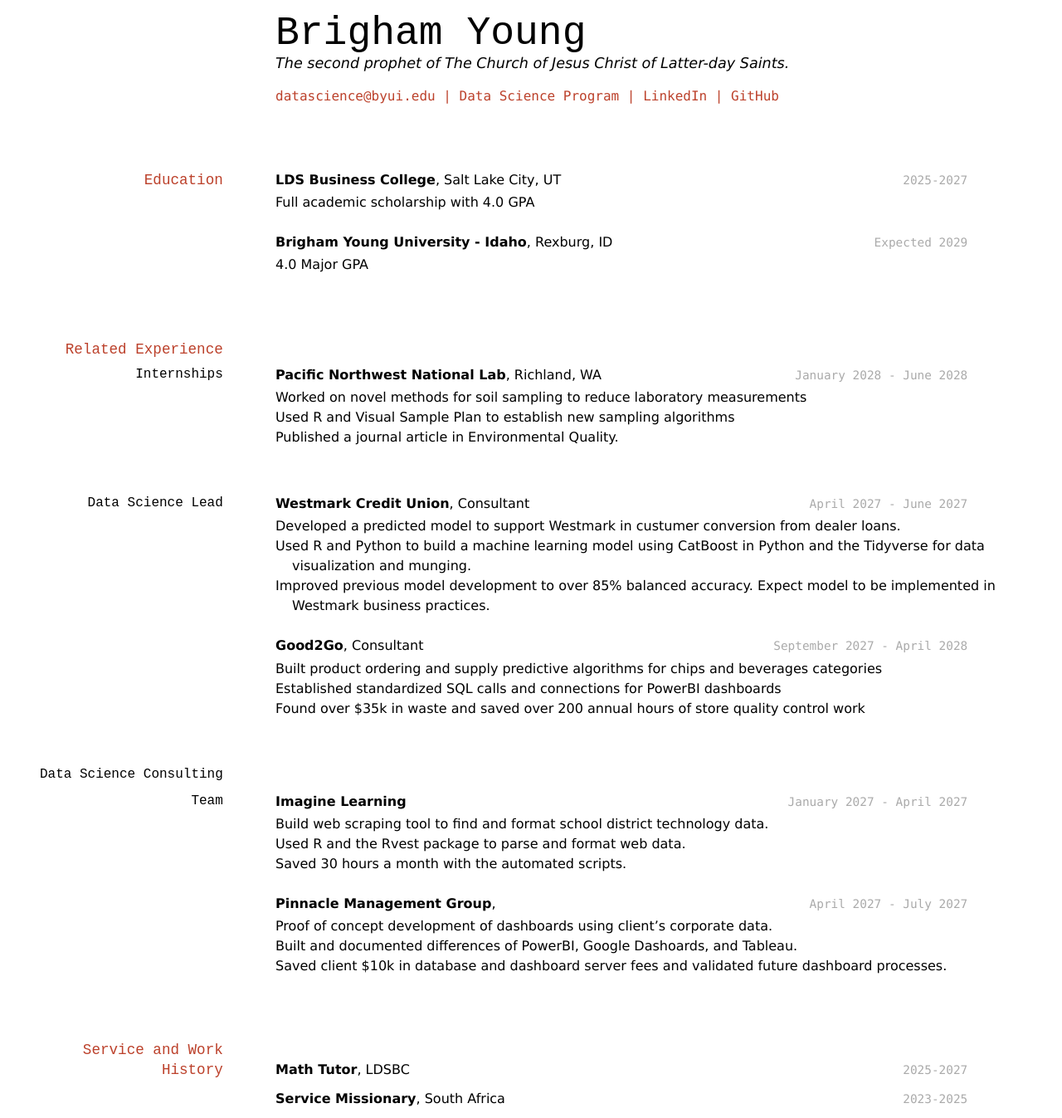
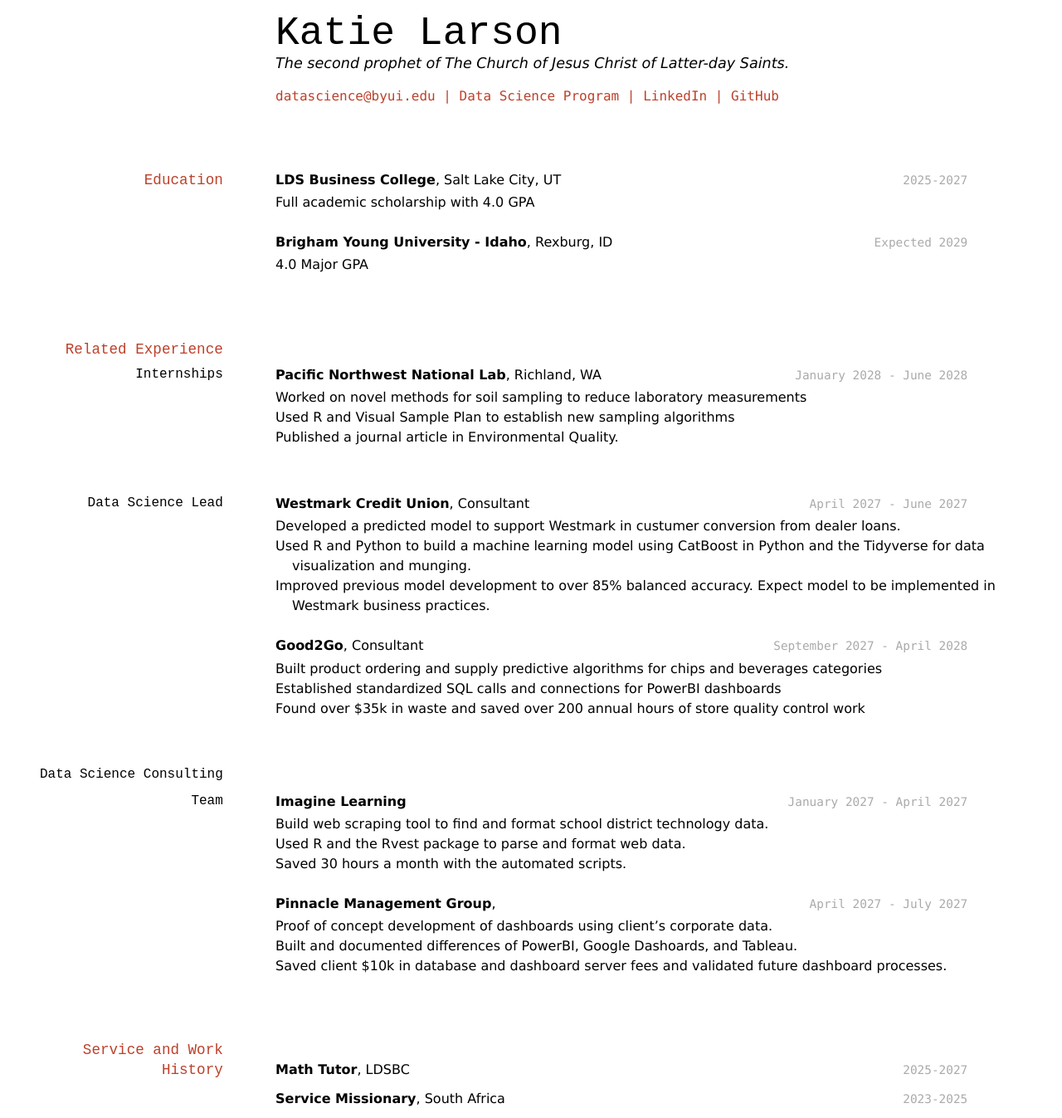
Before and after one commit to byuids-resumes/larson_resume_forrealsthistime, a Jekyll site: the page built from docs/index.md, in a window 1280 px wide. Shown: the whole page at 83% size. Built offline with Jekyll 4.4.1, drawn with Linux system fonts in a browser that asks for light colours.

Commit message:
I made a change.

```diff
--- a/docs/index.md
+++ b/docs/index.md
@@ -1,8 +1,8 @@
 ---
 layout: cv
-title: Brigham Young's Resume
+title: Katie Larson
 ---
-# Brigham Young
+# Katie Larson
 The second prophet of The Church of Jesus Christ of Latter-day Saints.
 
 <div id="webaddress">
```
